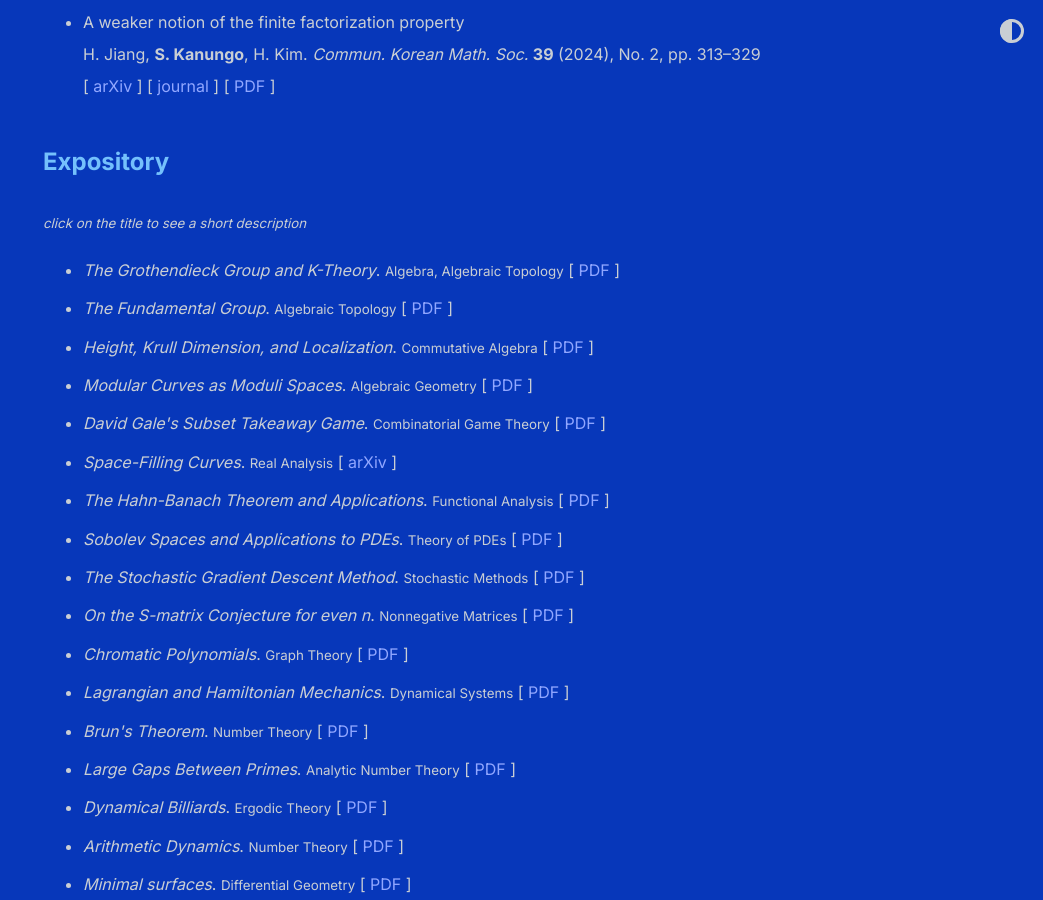
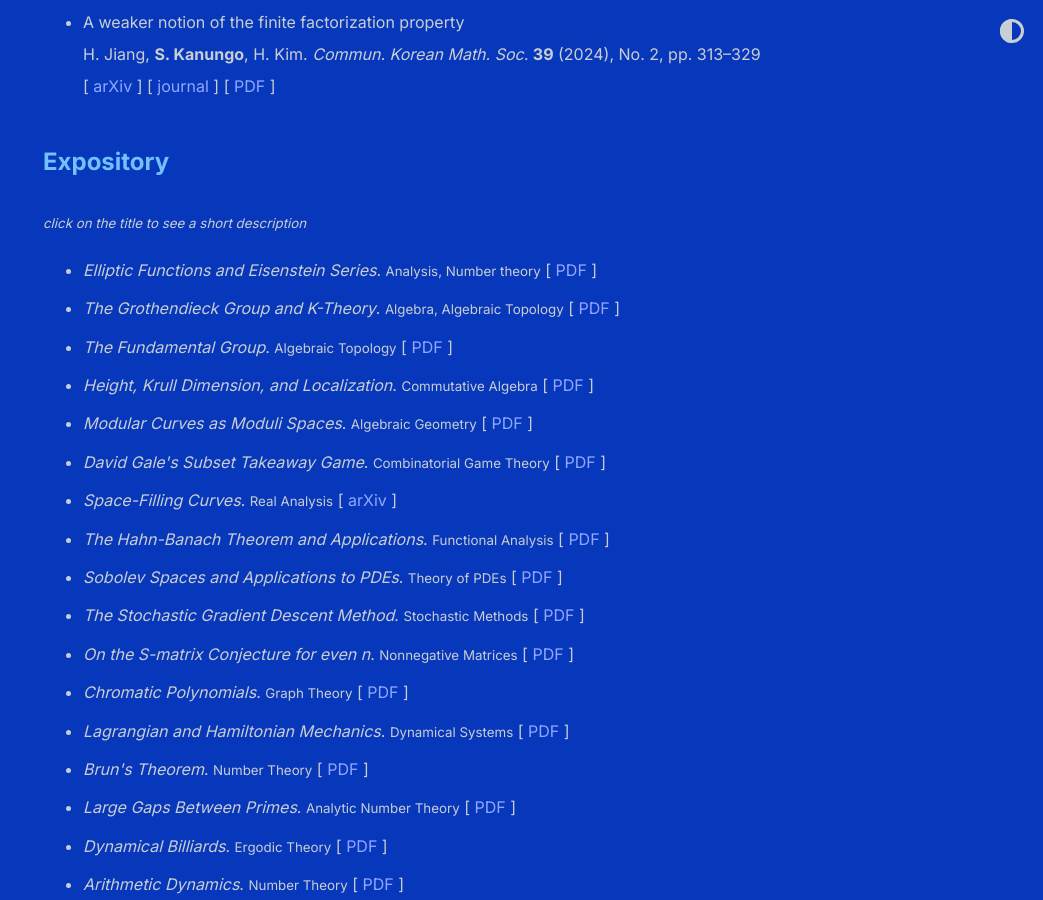
Before and after one commit to shihankanungo/shihankanungo.github.io, a Jekyll site: the page built from papers.md, in a window 1280 px wide and 900 px high, scrolled down 970 px. Shown: the whole window, without its empty margins (237-1280 px from the left). Built offline with Jekyll 4.4.1, drawn with Linux system fonts in a browser that asks for light colours.

Commit message:
Update papers.md

```diff
--- a/papers.md
+++ b/papers.md
@@ -33,6 +33,11 @@ title: Mathematics &mdash; writing
 <small><i>click on the title to see a short description</i></small>
 
 <ul>
+
+<li><details>
+  <summary style="list-style-type: none;"><i>Elliptic Functions and Eisenstein Series</i>. <small>Analysis, Number theory</small> [ <a href="elliptic.pdf" target="_blank" style="text-decoration: none">PDF</a> ] </summary>
+  <small>We provide an introduction to elliptic functions and Eisenstein series from a classical analytic perspective while highlighting their broader mathematical significance. The exposition assumes familiarity with basic complex analysis, particularly meromorphic functions, contour integration, and power series expansions.<br></small><br>
+</details></li>
 
 <li><details>
   <summary style="list-style-type: none;"><i>The Grothendieck Group and K-Theory</i>. <small>Algebra, Algebraic Topology</small> [ <a href="gg.pdf" target="_blank" style="text-decoration: none">PDF</a> ] </summary>
```
